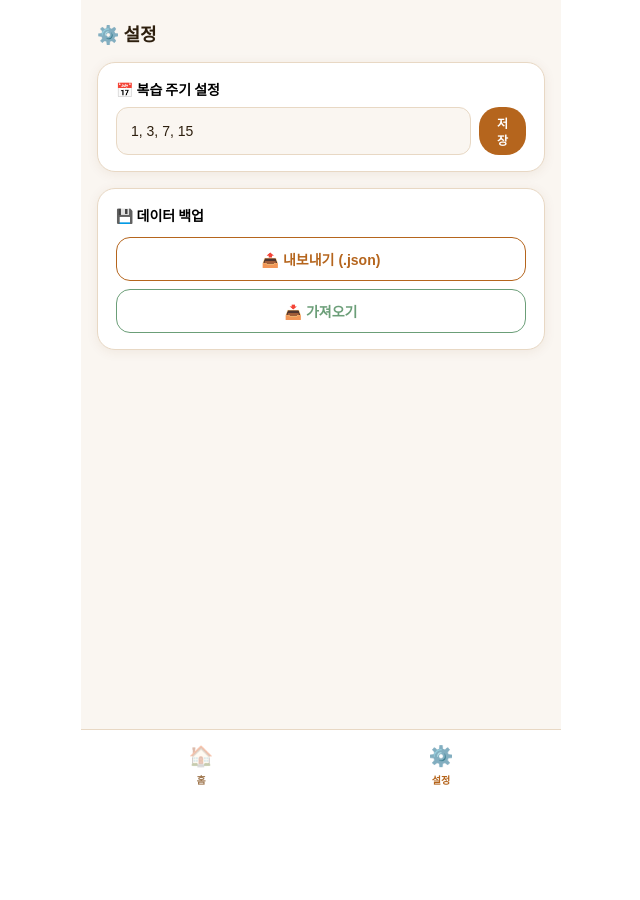
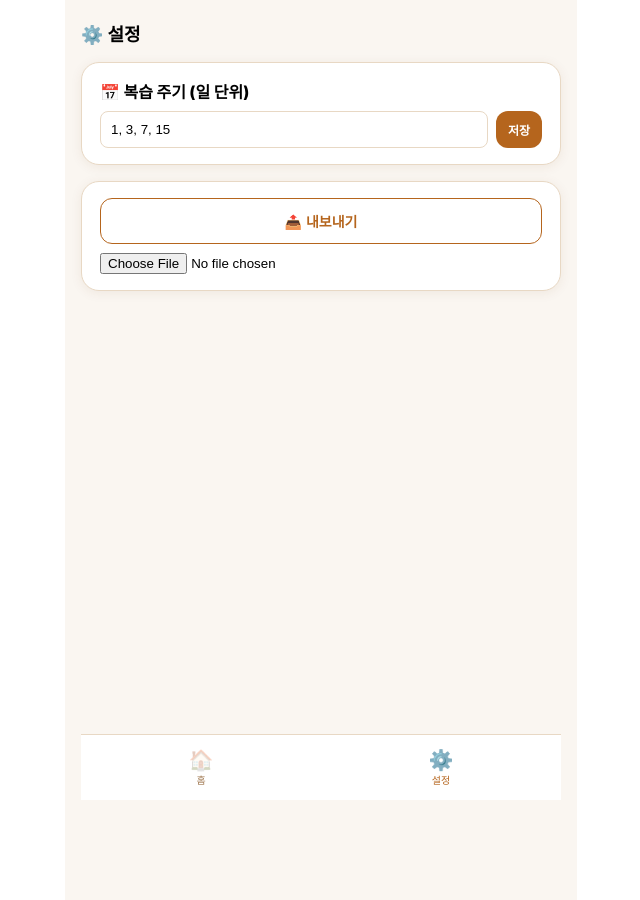
Before and after one commit to jinayou79-star/my-life-app, a React (Create React App) app: page / in a window 1280 px wide. Both pictures are taken after a click on the button "⚙️ 설정". Shown: the whole page, without its empty margins (319-959 px from the left). Before the commit the page ends 800 px from the top, so only its background shows below. Built offline with nearby package versions, Linux system fonts and the light colour scheme.

Commit message:
새 앱 v2 - 동적 루틴 탭

```diff
--- a/src/App.js
+++ b/src/App.js
@@ -1,147 +1,174 @@
-import React, { useState, useCallback } from "react";
+import React, { useState, useCallback, useEffect, useRef } from "react";
 
-// ── 1. 색상 및 스타일 설정 ──────────────────────────────────
+// ── 1. 디자인 시스템 ──────────────────────────────────
 const C = {
-  bg: "#faf6f1", surface: "#fff9f4", card: "#ffffff",
-  border: "#e8d8c4", accent: "#b5651d", accentL: "#c8773a",
-  warm: "#e8956d", sage: "#6b9e78", amber: "#c9882a",
-  red: "#d4574a", blue: "#5b8fc9", purple: "#8b6bbf",
-  text: "#2d1f0e", sub: "#6b4c2a", muted: "#a07850",
-  cream: "#f5e6d0", shadow: "rgba(120,70,20,0.08)",
+  bg: "#faf6f1", card: "#ffffff", border: "#e8d8c4",
+  accent: "#b5651d", sage: "#6b9e78", text: "#2d1f0e",
+  muted: "#a07850", shadow: "rgba(120,70,20,0.08)", red: "#d4574a"
 };
 
-// ── 2. 커스텀 훅 (데이터 저장) ───────────────────────────────
+// ── 2. 유틸리티 ────────────────────────────────────────
+const todayKey = () => new Date().toISOString().slice(0, 10);
+const addDays = (d, n) => {
+  const dt = new Date(d + "T00:00:00");
+  dt.setDate(dt.getDate() + n);
+  return dt.toISOString().slice(0, 10);
+};
+const fmtSec = (s) => `${String(Math.floor(s / 60)).padStart(2, "0")}:${String(s % 60).padStart(2, "0")}`;
+
+// ── 3. 저장 훅 ──────────────────────────────────────────
 function usePersist(key, def) {
   const [val, setVal] = useState(() => {
-    if (typeof window === "undefined") return def;
-    try {
-      const s = localStorage.getItem(key);
-      return s ? JSON.parse(s) : def;
-    } catch { return def; }
+    try { const s = localStorage.getItem(key); return s ? JSON.parse(s) : def; }
+    catch { return def; }
   });
   const set = useCallback((v) => {
     setVal(prev => {
       const next = typeof v === "function" ? v(prev) : v;
-      try { localStorage.setItem(key, JSON.stringify(next)); } catch {}
+      localStorage.setItem(key, JSON.stringify(next));
       return next;
     });
   }, [key]);
   return [val, set];
 }
 
-// ── 3. 공통 UI 컴포넌트 ──────────────────────────────────────
+// ── 4. UI 컴포넌트 ──────────────────────────────────────
 const Card = ({ children, style = {} }) => (
-  <div style={{ background: C.card, border: `1px solid ${C.border}`, borderRadius: 18, padding: "16px 18px", boxShadow: `0 2px 12px ${C.shadow}`, ...style }}>{children}</div>
+  <div style={{ background: C.card, border: `1px solid ${C.border}`, borderRadius: 18, padding: "16px 18px", boxShadow: `0 2px 12px ${C.shadow}`, marginBottom: 16, ...style }}>{children}</div>
 );
 
 const Btn = ({ children, onClick, color = C.accent, outline, small, style = {} }) => (
-  <button onClick={onClick} style={{ padding: small ? "7px 14px" : "11px 20px", borderRadius: small ? 20 : 14, border: outline ? `1.5px solid ${color}` : "none", background: outline ? "transparent" : color, color: outline ? color : "#fff", fontSize: small ? 12 : 14, fontWeight: 700, cursor: "pointer", ...style }}>{children}</button>
+  <button onClick={onClick} style={{ padding: small ? "6px 12px" : "12px 20px", borderRadius: 12, border: outline ? `1.5px solid ${color}` : "none", background: outline ? "transparent" : color, color: outline ? color : "#fff", fontSize: small ? 12 : 14, fontWeight: 700, cursor: "pointer", ...style }}>{children}</button>
 );
 
-const Input = ({ value, onChange, placeholder }) => (
-  <input value={value} onChange={e => onChange(e.target.value)} placeholder={placeholder} style={{ width: "100%", background: C.bg, border: `1.5px solid ${C.border}`, borderRadius: 12, padding: "11px 14px", color: C.text, fontSize: 14, outline: "none", boxSizing: "border-box" }} />
-);
+// ── 5. 루틴 상세 탭 (타이머 & 기록) ───────────────────────
+function RoutineTab({ routine, routineLogs, setRoutineLogs, reviewDays, onBack }) {
+  const [elapsed, setElapsed] = useState(0);
+  const [isRunning, setIsRunning] = useState(false);
+  const [title, setTitle] = useState("");
+  const timerRef = useRef(null);
 
-const SectionTitle = ({ children }) => (
-  <div style={{ color: C.text, fontSize: 18, fontWeight: 800, marginBottom: 16 }}>{children}</div>
-);
+  useEffect(() => {
+    if (isRunning) timerRef.current = setInterval(() => setElapsed(e => e + 1), 1000);
+    else clearInterval(timerRef.current);
+    return () => clearInterval(timerRef.current);
+  }, [isRunning]);
 
-const TabBtn = ({ active, onClick, label, icon }) => (
-  <button onClick={onClick} style={{ background: "transparent", border: "none", display: "flex", flexDirection: "column", alignItems: "center", gap: 4, cursor: "pointer", flex: 1 }}>
-    <span style={{ fontSize: 20, opacity: active ? 1 : 0.4 }}>{icon}</span>
-    <span style={{ fontSize: 10, fontWeight: 700, color: active ? C.accent : C.muted }}>{label}</span>
-  </button>
-);
+  const handleSave = () => {
+    if (!title.trim()) return alert("내용을 입력하세요!");
+    const tk = todayKey();
+    const newEntry = {
+      id: Date.now(),
+      title,
+      time: fmtSec(elapsed),
+      reviews: reviewDays.map(d => ({ date: addDays(tk, d), done: false }))
+    };
 
-// ── 4. 설정 탭 (데이터 백업 및 주기 수정) ───────────────────────
-function SettingsTab({ reviewDays, setReviewDays, allData, setAllData }) {
-  const [tempDays, setTempDays] = useState(reviewDays.join(", "));
+    setRoutineLogs(prev => {
+      const existing = prev.find(l => l.routineId === routine.id && l.date === tk);
+      if (existing) return prev.map(l => l.routineId === routine.id && l.date === tk ? { ...l, entries: [...l.entries, newEntry] } : l);
+      return [...prev, { routineId: routine.id, date: tk, entries: [newEntry] }];
+    });
 
-  const exportData = () => {
-    const dataStr = JSON.stringify(allData, null, 2);
-    const blob = new Blob([dataStr], { type: "application/json" });
-    const url = URL.createObjectURL(blob);
-    const a = document.createElement("a");
-    a.href = url; a.download = "my_life_backup.json"; a.click();
-  };
-
-  const importData = (e) => {
-    const file = e.target.files[0];
-    if (!file) return;
-    const reader = new FileReader();
-    reader.onload = (ev) => {
-      try {
-        const data = JSON.parse(ev.target.result);
-        if (window.confirm("데이터를 복원하시겠습니까? 현재 데이터가 덮어씌워집니다.")) {
-          setAllData(data);
-          window.location.reload();
-        }
-      } catch { alert("잘못된 파일 형식입니다."); }
-    };
-    reader.readAsText(file);
+    setTitle(""); setElapsed(0); setIsRunning(false);
+    alert("기록되었습니다!");
   };
 
   return (
     <div>
-      <SectionTitle>⚙️ 설정</SectionTitle>
-      <Card style={{ marginBottom: 16 }}>
-        <div style={{ fontWeight: 800, marginBottom: 8, fontSize: 14 }}>📅 복습 주기 설정</div>
-        <div style={{ display: "flex", gap: 8 }}>
-          <Input value={tempDays} onChange={setTempDays} />
-          <Btn small onClick={() => {
-            const next = tempDays.split(",").map(d => parseInt(d.trim())).filter(d => !isNaN(d));
-            setReviewDays(next);
-            alert("저장되었습니다!");
-          }}>저장</Btn>
+      <Btn onClick={onBack} outline small style={{ marginBottom: 12 }}>← 뒤로가기</Btn>
+      <Card>
+        <div style={{ fontSize: 20, fontWeight: 800, marginBottom: 10 }}>{routine.icon} {routine.name}</div>
+        <div style={{ fontSize: 40, fontWeight: 800, textAlign: "center", margin: "20px 0", color: isRunning ? C.sage : C.text }}>{fmtSec(elapsed)}</div>
+        <div style={{ display: "flex", gap: 10 }}>
+          <Btn onClick={() => setIsRunning(!isRunning)} color={isRunning ? C.red : C.sage} style={{ flex: 1 }}>{isRunning ? "정지" : "시작"}</Btn>
+          <Btn onClick={() => setElapsed(0)} outline style={{ flex: 1 }}>초기화</Btn>
         </div>
       </Card>
+
       <Card>
-        <div style={{ fontWeight: 800, marginBottom: 12, fontSize: 14 }}>💾 데이터 백업</div>
-        <Btn onClick={exportData} outline style={{ width: "100%", marginBottom: 8 }}>📤 내보내기 (.json)</Btn>
-        <div style={{ position: "relative" }}>
-          <Btn outline color={C.sage} style={{ width: "100%" }}>📥 가져오기</Btn>
-          <input type="file" accept=".json" onChange={importData} style={{ position: "absolute", top: 0, left: 0, width: "100%", height: "100%", opacity: 0 }} />
-        </div>
+        <input value={title} onChange={e => setTitle(e.target.value)} placeholder="오늘 공부한 핵심 내용..." style={{ width: "100%", border: "none", borderBottom: `2px solid ${C.border}`, padding: 8, outline: "none", marginBottom: 12 }} />
+        <Btn onClick={handleSave} style={{ width: "100%" }}>오늘의 공부 완료 기록</Btn>
       </Card>
     </div>
   );
 }
 
-// ── 5. 메인 앱 (전체 구조) ──────────────────
+// ── 6. 설정 탭 ──────────────────────────────────────────
+function SettingsTab({ reviewDays, setReviewDays, allData, setAllData }) {
+  const [tempDays, setTempDays] = useState(reviewDays.join(", "));
+  return (
+    <div>
+      <div style={{ fontSize: 18, fontWeight: 800, marginBottom: 16 }}>⚙️ 설정</div>
+      <Card>
+        <div style={{ fontWeight: 800, marginBottom: 8 }}>📅 복습 주기 (일 단위)</div>
+        <div style={{ display: "flex", gap: 8 }}>
+          <input value={tempDays} onChange={e => setTempDays(e.target.value)} style={{ flex: 1, padding: 10, borderRadius: 8, border: `1.5px solid ${C.border}` }} />
+          <Btn onClick={() => setReviewDays(tempDays.split(",").map(Number))} small>저장</Btn>
+        </div>
+      </Card>
+      <Card>
+        <Btn onClick={() => {
+          const blob = new Blob([JSON.stringify(allData)], { type: "application/json" });
+          const url = URL.createObjectURL(blob);
+          const a = document.createElement("a"); a.href = url; a.download = "backup.json"; a.click();
+        }} outline style={{ width: "100%", marginBottom: 8 }}>📤 내보내기</Btn>
+        <input type="file" onChange={e => {
+          const reader = new FileReader();
+          reader.onload = (ev) => { setAllData(JSON.parse(ev.target.result)); window.location.reload(); };
+          reader.readAsText(e.target.files[0]);
+        }} />
+      </Card>
+    </div>
+  );
+}
+
+// ── 7. 메인 앱 ──────────────────────────────────────────
 export default function DailyRoutineApp() {
   const [activeTab, setActiveTab] = usePersist("activeTab", "home");
   const [reviewDays, setReviewDays] = usePersist("reviewDays", [1, 3, 7, 15]);
-  const [routines, setRoutines] = usePersist("routines", [{ id: 1, name: "영어 공부", icon: "📖" }]);
-  const [events, setEvents] = usePersist("events", []);
-  const [todos, setTodos] = usePersist("todos", []);
+  const [routines] = usePersist("routines", [
+    { id: 1, name: "영어 뉴스 번역", icon: "📰" },
+    { id: 2, name: "주식 시장 분석", icon: "📈" }
+  ]);
   const [routineLogs, setRoutineLogs] = usePersist("routineLogs", []);
 
-  const allData = { routines, events, todos, routineLogs, reviewDays };
-  const setAllData = (d) => {
-    if (d.routines) setRoutines(d.routines);
-    if (d.events) setEvents(d.events);
-    if (d.todos) setTodos(d.todos);
-    if (d.routineLogs) setRoutineLogs(d.routineLogs);
-    if (d.reviewDays) setReviewDays(d.reviewDays);
-  };
+  const [selectedRoutine, setSelectedRoutine] = useState(null);
+
+  const allData = { reviewDays, routineLogs };
+  const setAllData = (d) => { setReviewDays(d.reviewDays); setRoutineLogs(d.routineLogs); };
 
   return (
-    <div style={{ maxWidth: 480, margin: "0 auto", minHeight: "100vh", background: C.bg, position: "relative" }}>
-      <div style={{ padding: "20px 16px 100px 16px" }}>
-        {activeTab === "home" && <SectionTitle>🏠 홈 화면</SectionTitle>}
-        {activeTab === "settings" && (
-          <SettingsTab
-            reviewDays={reviewDays}
-            setReviewDays={setReviewDays}
-            allData={allData}
-            setAllData={setAllData}
-          />
-        )}
-      </div>
+    <div style={{ maxWidth: 480, margin: "0 auto", minHeight: "100vh", background: C.bg, padding: "20px 16px 80px" }}>
+      {selectedRoutine ? (
+        <RoutineTab routine={selectedRoutine} routineLogs={routineLogs} setRoutineLogs={setRoutineLogs} reviewDays={reviewDays} onBack={() => setSelectedRoutine(null)} />
+      ) : activeTab === "home" ? (
+        <div>
+          <div style={{ fontSize: 18, fontWeight: 800, marginBottom: 16 }}>🏠 오늘의 루틴</div>
+          {routines.map(r => (
+            <Card key={r.id} style={{ display: "flex", justifyContent: "space-between", alignItems: "center", cursor: "pointer" }}>
+              <div onClick={() => setSelectedRoutine(r)} style={{ flex: 1 }}>
+                <span style={{ fontSize: 20, marginRight: 10 }}>{r.icon}</span>
+                <span style={{ fontWeight: 700 }}>{r.name}</span>
+              </div>
+              <Btn onClick={() => setSelectedRoutine(r)} small>기록하기</Btn>
+            </Card>
+          ))}
+        </div>
+      ) : (
+        <SettingsTab reviewDays={reviewDays} setReviewDays={setReviewDays} allData={allData} setAllData={setAllData} />
+      )}
 
-      <div style={{ position: "fixed", bottom: 0, left: "50%", transform: "translateX(-50%)", width: "100%", maxWidth: 480, height: 70, background: "#fff", display: "flex", alignItems: "center", borderTop: `1px solid ${C.border}`, zIndex: 1000 }}>
-        <TabBtn active={activeTab === "home"} onClick={() => setActiveTab("home")} label="홈" icon="🏠" />
-        <TabBtn active={activeTab === "settings"} onClick={() => setActiveTab("settings")} label="설정" icon="⚙️" />
+      {/* 하단 네비게이션 */}
+      <div style={{ position: "fixed", bottom: 0, left: "50%", transform: "translateX(-50%)", width: "100%", maxWidth: 480, height: 65, background: "#fff", display: "flex", borderTop: `1px solid ${C.border}` }}>
+        <button onClick={() => {setActiveTab("home"); setSelectedRoutine(null);}} style={{ flex: 1, background: "none", border: "none", cursor: "pointer" }}>
+          <div style={{ fontSize: 20, opacity: activeTab === "home" ? 1 : 0.3 }}>🏠</div>
+          <div style={{ fontSize: 10, color: activeTab === "home" ? C.accent : C.muted }}>홈</div>
+        </button>
+        <button onClick={() => {setActiveTab("settings"); setSelectedRoutine(null);}} style={{ flex: 1, background: "none", border: "none", cursor: "pointer" }}>
+          <div style={{ fontSize: 20, opacity: activeTab === "settings" ? 1 : 0.3 }}>⚙️</div>
+          <div style={{ fontSize: 10, color: activeTab === "settings" ? C.accent : C.muted }}>설정</div>
+        </button>
       </div>
     </div>
   );
```
